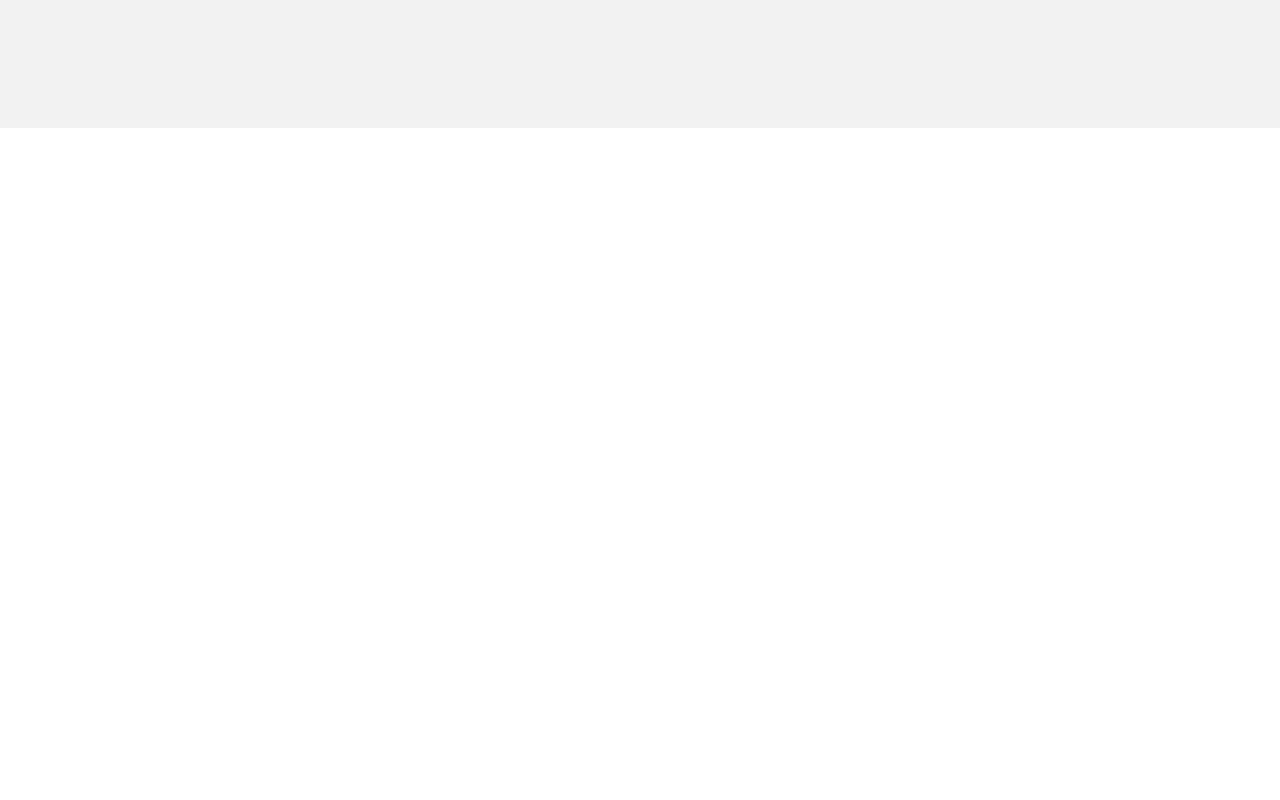
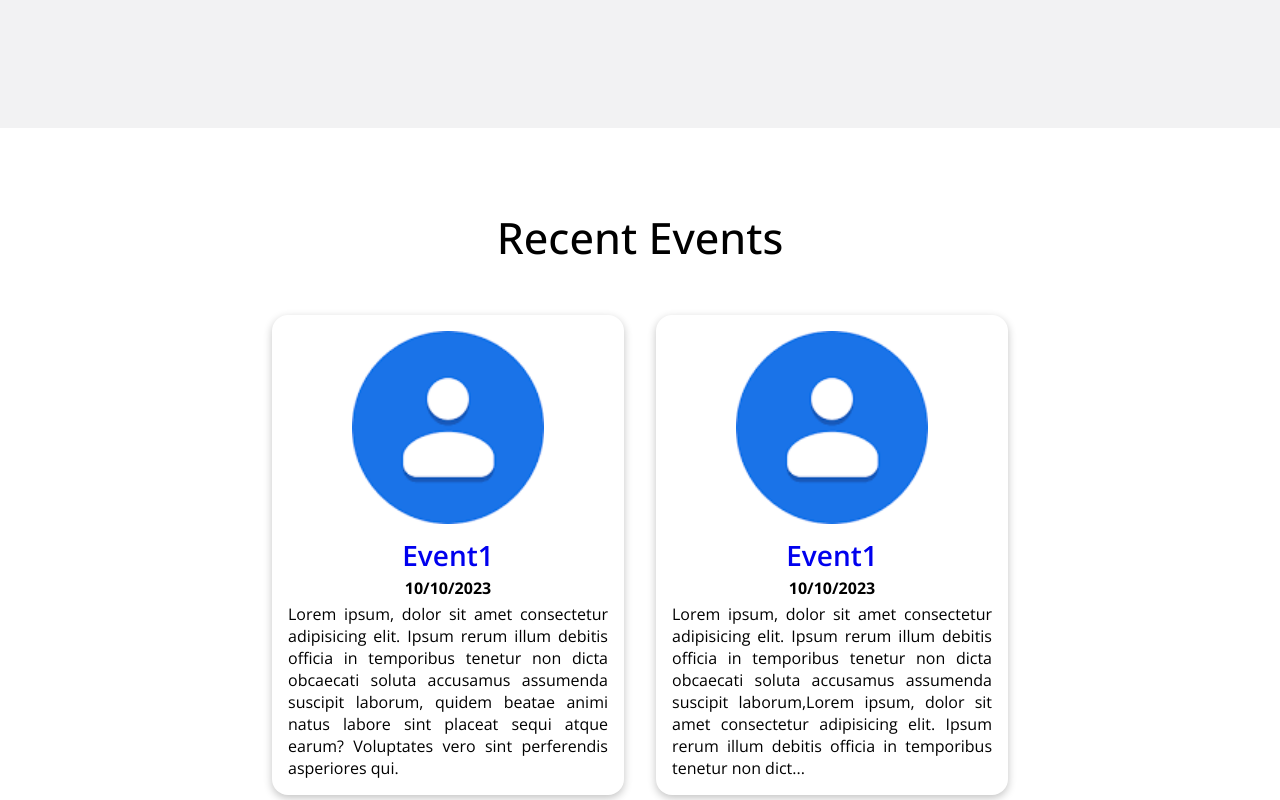
Before and after one commit to GDSC-IIITVICD/gdsc-iiitvicd, a React (Vite) app: page / in a window 1280 px wide. Shown: the part 1400-2200 px from the top of the page. Before the commit the page ends 1528 px from the top, so only its background shows below. Built offline with nearby package versions, Linux system fonts and the light colour scheme.

Commit message:
added events wireframe

```diff
--- /dev/null
+++ b/src/components/Home/EventCard.jsx
@@ -0,0 +1,25 @@
+import React from "react";
+import "./EventCard.scss";
+const EventCard = (props) => {
+  const { image, title, date, description, link } = props;
+  const truncatedDescription =
+    description.length > 300 ? `${description.slice(0, 300)}...` : description;
+  return (
+    <>
+      <div href={link} className={"outer-card-events"}>
+        <div className={"inner-card-events"}>
+          <div className={"image-event"}>
+            <img src={image} alt={title} />
+          </div>
+          <div className={"details-event"}>
+            <a href={link}>{title}</a>
+            <span className={"event-date"}>{date}</span>
+            <p>{truncatedDescription}</p>
+          </div>
+        </div>
+      </div>
+    </>
+  );
+};
+
+export default EventCard;
--- /dev/null
+++ b/src/components/Home/EventCard.scss
@@ -0,0 +1,52 @@
+.outer-card-events {
+  height: 30rem;
+  width: 22rem;
+  box-shadow: rgba(0, 0, 0, 0.24) 0px 3px 8px;
+  border-radius: 1rem;
+  transition: 0.2s linear;
+  display: flex;
+  flex-direction: column;
+  &:hover {
+    box-shadow: rgba(50, 50, 93, 0.25) 0px 13px 27px -5px,
+      rgba(0, 0, 0, 0.3) 0px 8px 16px -8px;
+    scale: 1.02;
+  }
+}
+
+.inner-card-events {
+  height: 100%;
+  display: flex;
+  flex-direction: column;
+  justify-content: center;
+  align-items: center;
+  gap: 0.5rem;
+  padding: 1rem;
+  .image-event {
+    height: 80%;
+    display: flex;
+    justify-content: center;
+    align-items: center;
+    img {
+      height: 100%;
+    }
+  }
+  .details-event {
+    height: 100%;
+    display: flex;
+    flex-direction: column;
+    align-items: center;
+    a {
+      font-size: 1.75rem;
+      padding: 0.25rem 0 0 0;
+      font-weight: 600;
+    }
+    .event-date {
+      font-weight: 800;
+      font-size: 1rem;
+      padding: 0.2rem 0 0.25rem 0;
+    }
+    p {
+      text-align: justify;
+    }
+  }
+}
--- /dev/null
+++ b/src/components/Home/EventsDB.jsx
@@ -0,0 +1,23 @@
+export const EventsDB = [
+  {
+    image: "/leadsPhoto.png",
+    title: "Event1",
+    date: "10/10/2023",
+    description: "Lorem ipsum, dolor sit amet consectetur adipisicing elit. Ipsum rerum illum debitis officia in temporibus tenetur non dicta obcaecati soluta accusamus assumenda suscipit laborum, quidem beatae animi natus labore sint placeat sequi atque earum? Voluptates vero sint perferendis asperiores qui.",
+    link: "/link",
+  },
+  {
+    image: "/leadsPhoto.png",
+    title: "Event1",
+    date: "10/10/2023",
+    description: "Lorem ipsum, dolor sit amet consectetur adipisicing elit. Ipsum rerum illum debitis officia in temporibus tenetur non dicta obcaecati soluta accusamus assumenda suscipit laborum,Lorem ipsum, dolor sit amet consectetur adipisicing elit. Ipsum rerum illum debitis officia in temporibus tenetur non dicta obcaecati soluta accusamus assumenda suscipit laborum,Lorem ipsum, dolor sit amet consectetur adipisicing elit. Ipsum rerum illum debitis officia in temporibus tenetur non dicta obcaecati soluta accusamus assumenda suscipit laborum,  ",
+    link: "/link",
+  },
+  {
+    image: "/leadsPhoto.png",
+    title: "Event1",
+    date: "10/10/2023",
+    description: " description1 in temporibus tenetur non dicta obcaecati soluta accusamus assumenda suscipi.",
+    link: "/link",
+  },
+];
--- a/src/components/Home/Home.jsx
+++ b/src/components/Home/Home.jsx
@@ -1,11 +1,12 @@
 // eslint-disable-next-line no-unused-vars
-import React, {useEffect} from "react";
+import React, { useEffect } from "react";
 import hero_logo from "/iiitvicd.svg";
 import ParticlesBackground from "./ParticlesBackground";
-import "./Home.scss"
+import { EventsDB } from "./EventsDB";
+import "./Home.scss";
+import EventCard from "./EventCard";
 
 const Home = () => {
-
   // useEffect(() => {
   //     const section2 = document.querySelector('.about-us');
   //
@@ -33,27 +34,38 @@ const Home = () => {
   return (
     <>
       <div className={"header-section"}>
-                <div className={'brand'}>
-                        <img src={hero_logo} alt="GDSC IIITV-ICD"/>
+        <div className={"brand"}>
+          <img src={hero_logo} alt="GDSC IIITV-ICD" />
           <a>JOIN US</a>
         </div>
-                <div className={"animation_bg"}><ParticlesBackground/></div>
+        <div className={"animation_bg"}>
+          <ParticlesBackground />
         </div>
-            <div id={'about-us'} className={"about-us"}>
-                <div className={'about-us-inner'}>
-                    <div className={'about-us-info'}>
-                        <h1>
-                            Google Developers Student Club
-                        </h1>
+      </div>
+      <div id={"about-us"} className={"about-us"}>
+        <div className={"about-us-inner"}>
+          <div className={"about-us-info"}>
+            <h1>Google Developers Student Club</h1>
             <span>IIITV-ICD</span>
             <p>
-                            Google Developer Student Clubs are university based community groups for students interested
-                            in Google developer technologies.By joining a GDSC, students grow their knowledge in a
-                            peer-to-peer learning environment and build solutions for local businesses and their
-                            community.
+              Google Developer Student Clubs are university based community
+              groups for students interested in Google developer technologies.By
+              joining a GDSC, students grow their knowledge in a peer-to-peer
+              learning environment and build solutions for local businesses and
+              their community.
             </p>
           </div>
-                    <img src={'/about-image.svg'}/>
+          <img src={"/about-image.svg"} />
+        </div>
+      </div>
+      <div id={"events"} className={"events"}>
+        <div className={"inner-events"}>
+          <h2>Recent Events</h2>
+          <div className={"all-event-cards"}>
+            {EventsDB.map((evento, index) => (
+              <EventCard key={index} {...evento} />
+            ))}
+          </div>
         </div>
       </div>
     </>
--- a/src/components/Home/Home.scss
+++ b/src/components/Home/Home.scss
@@ -12,7 +12,7 @@
 }
 
 .brand {
-  position: relative;;
+  position: relative;
   width: 100%;
   height: 100%;
   z-index: 1;
@@ -23,32 +23,29 @@
   vertical-align: middle;
 
   h2 {
-    font-family: 'Open Sans', sans-serif;
+    font-family: "Open Sans", sans-serif;
     font-weight: 600;
     font-size: 20px;
   }
 
   a {
-    background-color: #2196F3;
+    background-color: #2196f3;
     padding: 15px 48px;
     color: white;
     margin-top: 50px;
     cursor: pointer;
     border-radius: 2px;
-    box-shadow: 0 2px 2px 0 rgba(0, 0, 0, .14),
-    0 3px 1px -2px rgba(0, 0, 0, .12),
-    0 1px 5px 0 rgba(0, 0, 0, .2);
-    transition: background-color .3s ease-in;
+    box-shadow: 0 2px 2px 0 rgba(0, 0, 0, 0.14),
+      0 3px 1px -2px rgba(0, 0, 0, 0.12), 0 1px 5px 0 rgba(0, 0, 0, 0.2);
+    transition: background-color 0.3s ease-in;
     animation: color-change 6s infinite;
-    //button reset after hover
-    transition: 0.1s ease-in-out;
+    //button reset after hover and scale while hover
+    transition: 0.2s ease-in-out;
 
     &:hover {
       scale: 1.05;
-      transition: 0.1s ease-in-out;
-      box-shadow: 0 3px 3px 0 rgba(0, 0, 0, .14),
-      0 1px 7px 0 rgba(0, 0, 0, .12),
-      0 3px 1px -1px rgba(0, 0, 0, .2);
+      box-shadow: 0 3px 3px 0 rgba(0, 0, 0, 0.14),
+        0 1px 7px 0 rgba(0, 0, 0, 0.12), 0 3px 1px -1px rgba(0, 0, 0, 0.2);
     }
   }
 
@@ -134,3 +131,36 @@
     background-color: var(--google-green);
   }
 }
+
+.events {
+  position: relative;
+  height: max-content;
+  padding-bottom: 3rem;
+  width: 100%;
+  background-color: #fff;
+  z-index: 100;
+  display: flex;
+  justify-content: center;
+  align-items: center;
+}
+
+.inner-events {
+  width: 85%;
+  margin: auto;
+  display: flex;
+  flex-direction: column;
+  gap: 3rem;
+  align-items: center;
+  h2{
+  font-size: 2.7rem;
+  font-weight: 500;
+  margin-top: 5rem;
+  }
+}
+
+.all-event-cards {
+  display: flex;
+  gap: 2rem;
+  justify-content: center;
+  flex-wrap: wrap;
+}
--- a/src/components/Leads/PeopleCard.scss
+++ b/src/components/Leads/PeopleCard.scss
@@ -1,7 +1,6 @@
 .outer-card {
-  height: 25rem;
   height: 27rem;
-  min-width: 17rem;
+  width: 17rem;
   box-shadow: rgba(0, 0, 0, 0.24) 0px 3px 8px;
   border-radius: 0.5rem;
   overflow: hidden;
--- a/src/components/Navbar/Navbar.jsx
+++ b/src/components/Navbar/Navbar.jsx
@@ -40,7 +40,7 @@ const Navbar = () => {
                                 </a>
                             </li>
                             <li className={'navbar-menu'}>
-                                <a href={'/events'}>
+                                <a href={'/#events'}>
                                     Events
                                 </a>
                             </li>
--- a/src/components/Navbar/navbar.scss
+++ b/src/components/Navbar/navbar.scss
@@ -11,6 +11,7 @@ header.navs {
   //width: 100%;
   z-index: 1000;
   //border-bottom: 1px solid #dadce0;
+
 }
 
 .navbar {
@@ -22,7 +23,8 @@ header.navs {
   padding-bottom: 0;
   padding-top: 0;
   margin-bottom: 0;
-  border-bottom: 1px solid #dadce0;
+  // border-bottom: 1px solid #dadce0;
+  box-shadow: rgba(50, 50, 93, 0.25) 0px 2px 5px -1px, rgba(0, 0, 0, 0.3) 0px 1px 3px -1px;
 }
 
 .container {
```
Lines whose indentation alone changed are shown as unchanged.
